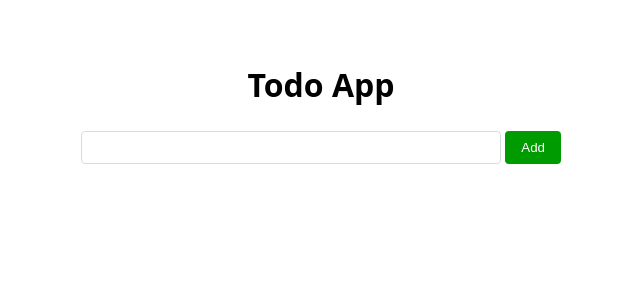
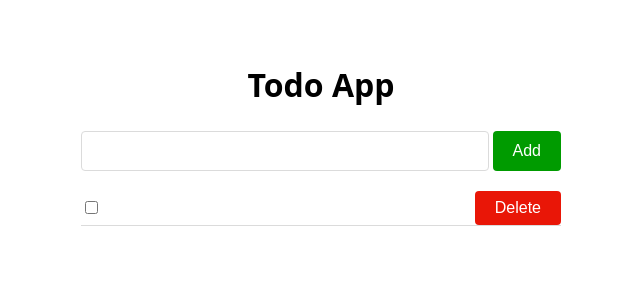
Before and after one commit to Kummirai/react-todo-app, a React (Vite) app: page / in a window 1280 px wide. Shown: the top 300 px of the page, without its empty margins (319-959 px from the left). Built offline with nearby package versions, Linux system fonts and the light colour scheme.

Commit message:
style: add styling for todo app UI components

```diff
--- a/src/App.css
+++ b/src/App.css
@@ -1,5 +1,5 @@
 #root {
-  max-width: 1280px;
+  max-width: 480px;
   margin: 0 auto;
   padding: 2rem;
   text-align: center;
@@ -12,22 +12,49 @@
 }
 
 .input-field {
-  padding: 8px 12px;
+  padding: 10px 12px;
   width: 100%;
   border: 1px solid rgb(219, 219, 219);
   border-radius: 4px;
+  font-size: 16px;
 }
 
 .btn {
-  padding: 4px 16px;
+  padding: 8px 20px;
   margin-left: 4px;
   border: transparent;
-  background-color: rgb(0, 155, 0);
   color: white;
   border-radius: 4px;
+  font-size: 16px;
 }
 
-.btn:hover {
-  background-color: rgb(13, 163, 13);
+.btn-add {
+  background-color: rgb(0, 155, 0);
+}
+
+.btn-delete {
+  background-color: rgb(233, 22, 7);
+}
+
+.btn-add:hover {
+  background-color: rgb(25, 168, 25);
   cursor: pointer;
 }
+
+.btn-delete:hover {
+  background-color: rgb(233, 51, 38);
+  cursor: pointer;
+}
+
+.tasks-container {
+  display: flex;
+  flex-direction: column;
+  margin-top: 20px;
+}
+
+.task {
+  display: flex;
+  align-items: center;
+  justify-content: space-between;
+  border-bottom: 1px solid rgb(219, 219, 219);
+}
--- a/src/App.jsx
+++ b/src/App.jsx
@@ -3,13 +3,15 @@ import "./App.css";
 
 function App() {
   const [task, setTask] = useState();
+  const [tasks, setTasks] = useState([]);
 
   const handleChange = (e) => {
     setTask(e.target.value);
   };
 
   const handleClick = () => {
-    console.log(task);
+    tasks.push(task);
+    setTask("");
   };
 
   return (
@@ -22,9 +24,16 @@ function App() {
           value={task}
           className="input-field"
         />
-        <button className="btn" onClick={handleClick}>
+        <button className="btn btn-add" onClick={handleClick}>
           Add
         </button>
+      </div>
+      <div className="tasks-container">
+        <div className="task">
+          <input type="checkbox" name="" id="" />
+          <p>{task}</p>
+          <button className="btn btn-delete">Delete</button>
+        </div>
       </div>
     </>
   );
```
